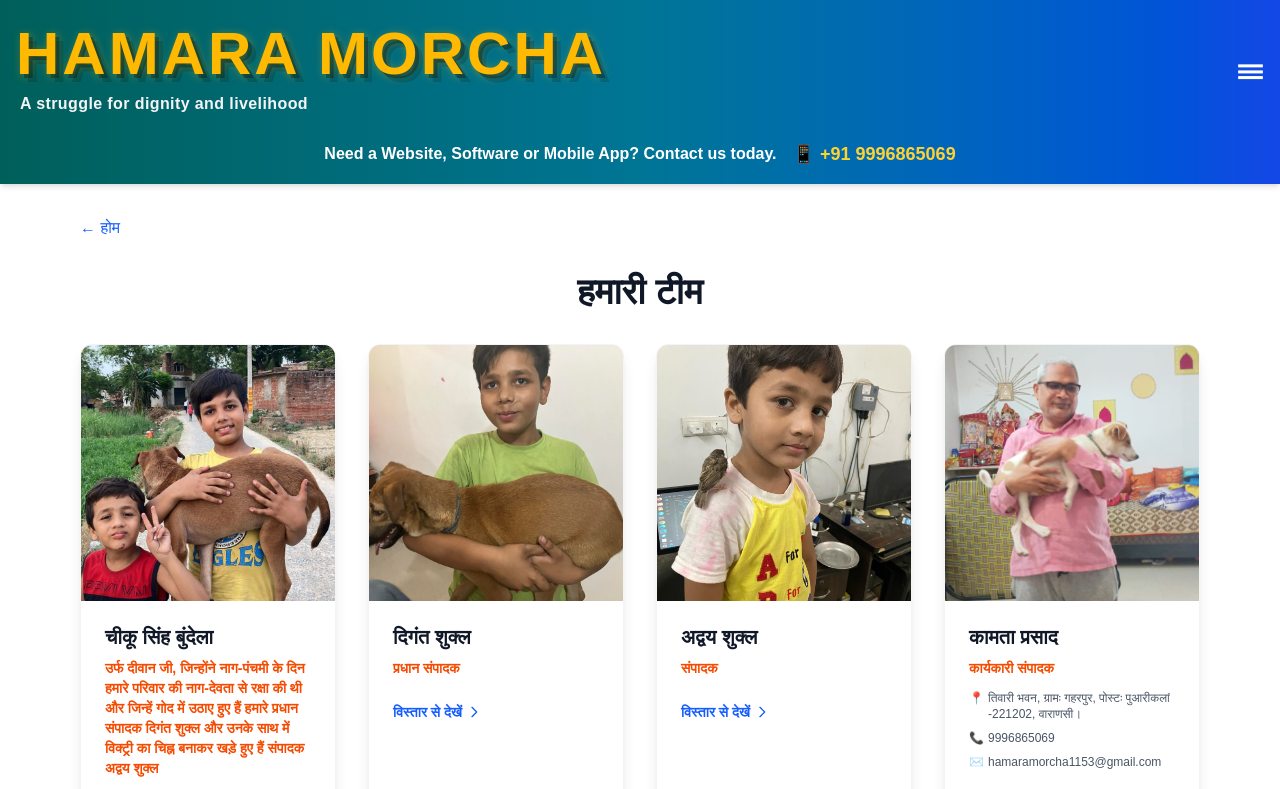
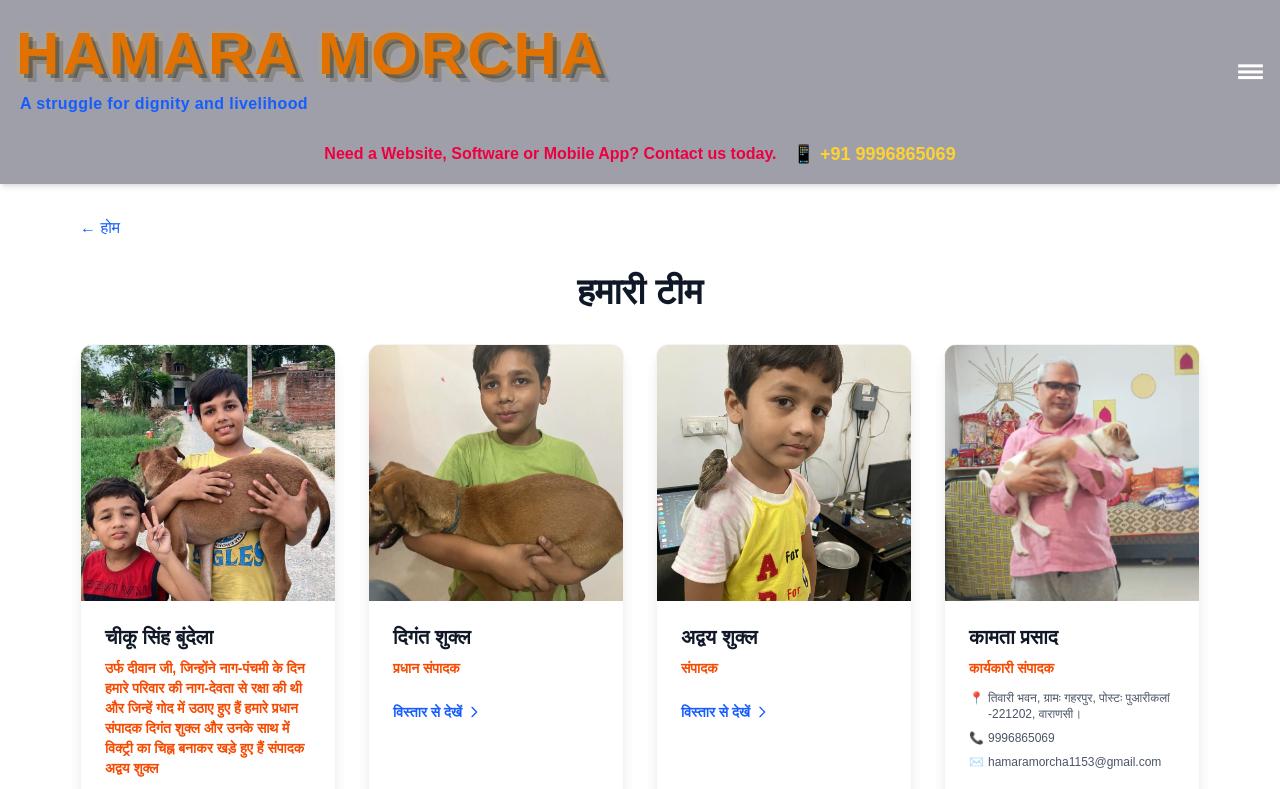
Before and after one commit to kp1153/hamaramorcha, a Next.js app: page /team in a window 1280 px wide. Shown: the top 789 px of the page. Built offline with nearby package versions, Linux system fonts and the light colour scheme.

Commit message:
force deploy

```diff
--- a/components/Navbar.js
+++ b/components/Navbar.js
@@ -19,12 +19,12 @@ const Navbar = () => {
 
   return (
     <nav className="bg-white shadow-md">
-      <div className="bg-gradient-to-r from-teal-800 via-cyan-700 to-blue-700 text-white">
+      <div className="bg-zinc-400">
         <div className="container mx-auto px-4 py-6 flex justify-between items-center">
           {/* LOGO + TAGLINE */}
           <Link href="/" className="flex flex-col items-start">
             <h1
-              className="text-4xl md:text-6xl font-black tracking-tight text-amber-400"
+              className="text-4xl md:text-6xl font-black tracking-tight text-amber-600"
               style={{
                 textShadow:
                   "4px 4px 0px rgba(0,0,0,0.3), 8px 8px 0px rgba(0,0,0,0.15), 2px 2px 10px rgba(255,193,7,0.4)",
@@ -33,7 +33,7 @@ const Navbar = () => {
             >
               HAMARA MORCHA
             </h1>
-            <p className="mt-2 text-sm md:text-base font-semibold tracking-wide text-gray-100 pl-1">
+            <p className="mt-2 text-sm md:text-base font-semibold tracking-wide text-blue-600 pl-1">
               A struggle for dignity and livelihood
             </p>
           </Link>
@@ -51,7 +51,7 @@ const Navbar = () => {
 
         {/* CONTACT LINE */}
         <div className="container mx-auto px-4 pb-4 flex flex-col sm:flex-row justify-center items-center gap-2 sm:gap-4">
-          <p className="text-sm sm:text-base font-semibold text-center">
+          <p className="text-sm sm:text-base text-rose-600 font-bold text-center">
             Need a Website, Software or Mobile App? Contact us today.
           </p>
 
```
